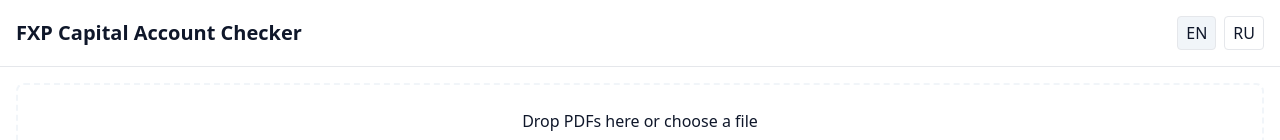
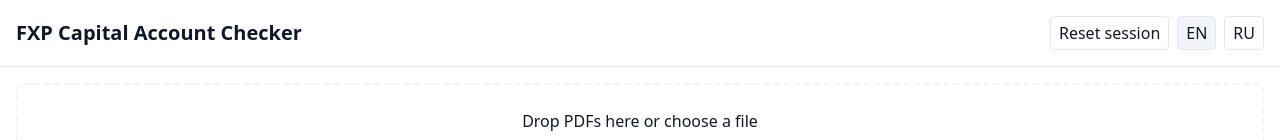
Before and after one commit to Servc-account/PDF_to_Excel_Parser, a React (Vite) app: page / in a window 1280 px wide. Shown: the top 140 px of the page. Built offline with nearby package versions, Linux system fonts and the light colour scheme.

Commit message:
Add reset button to Header component for clearing local storage and resetting locale

```diff
--- a/src/components/Header.tsx
+++ b/src/components/Header.tsx
@@ -5,11 +5,19 @@
 export const Header: React.FC = () => {
   const locale = useAppStore((s) => s.locale);
   const setLocale = useAppStore((s) => s.setLocale);
+  const reset = useAppStore((s) => s.reset);
   const t = useT();
   return (
     <header className="border-b p-4 flex items-center justify-between">
       <h1 className="text-xl font-semibold">{t.title}</h1>
       <div className="flex items-center gap-2">
+        <button
+          className="border px-2 py-1 rounded"
+          onClick={() => { reset(); try { localStorage.removeItem('fxp-ca-checker'); } catch { /* noop */ } }}
+          aria-label={t.reset}
+        >
+          {t.reset}
+        </button>
         <button className={`border px-2 py-1 rounded ${locale === 'en' ? 'bg-muted' : ''}`} onClick={() => setLocale('en')} aria-label="English">EN</button>
         <button className={`border px-2 py-1 rounded ${locale === 'ru' ? 'bg-muted' : ''}`} onClick={() => setLocale('ru')} aria-label="Русский">RU</button>
       </div>
```
